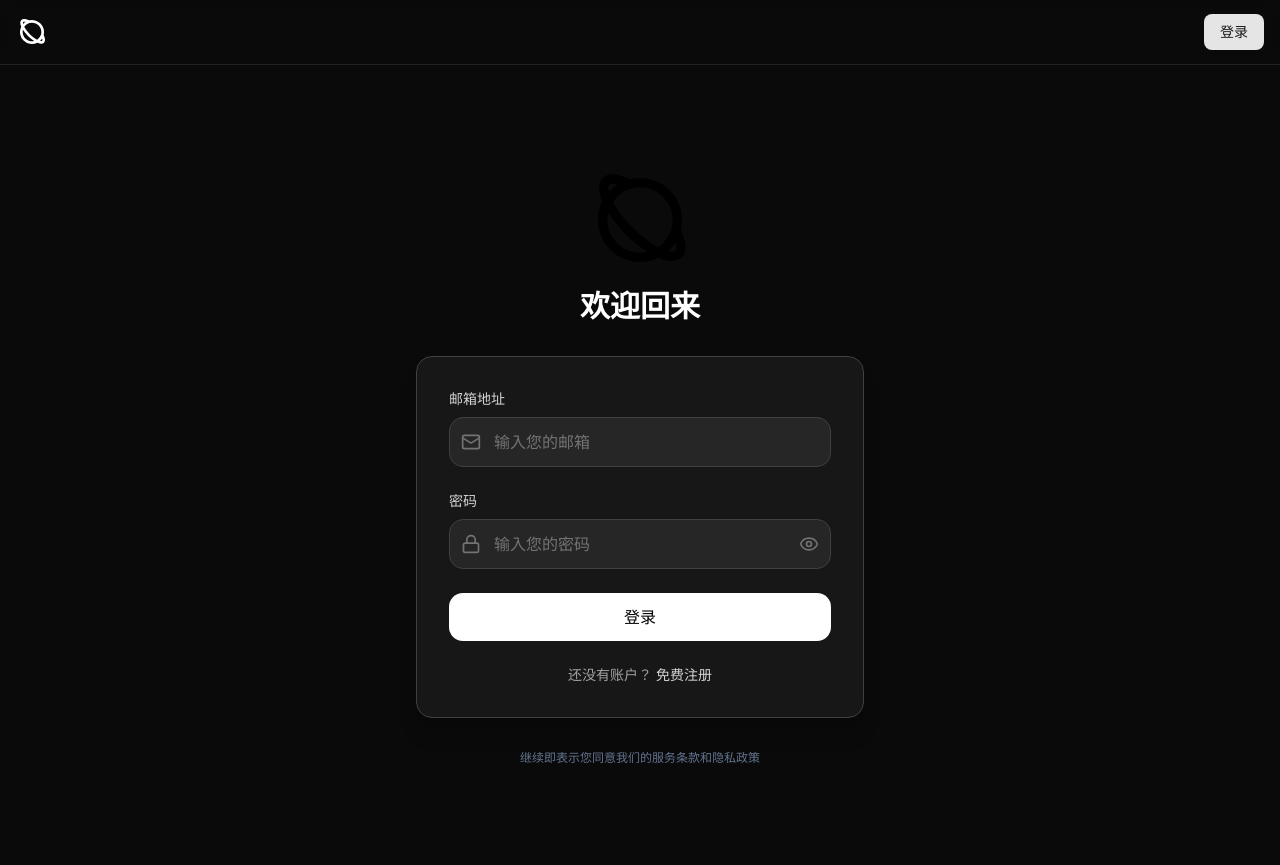
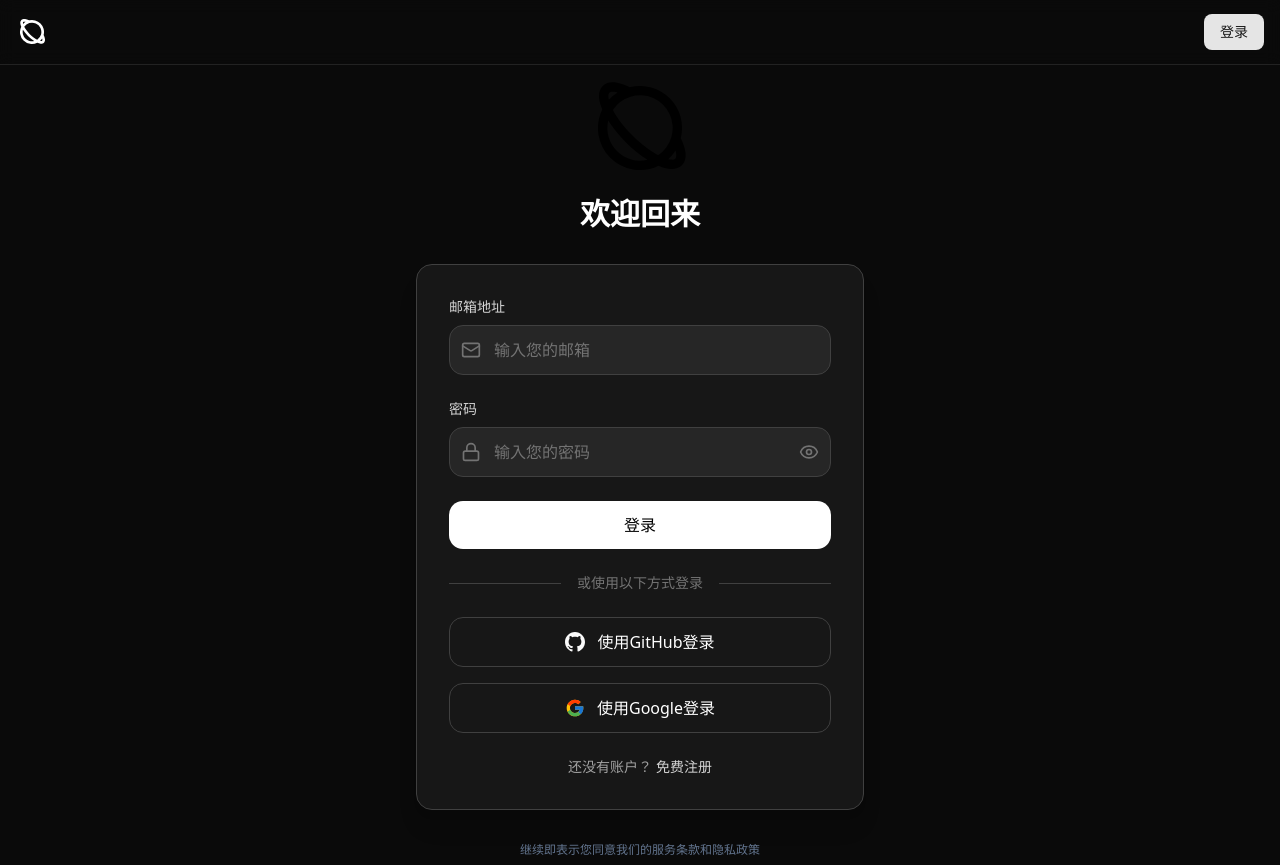
Before and after one commit to ChiosYang/TimeTracker, a Next.js app: page /login in a window 1280 px wide. Built offline with nearby package versions, Linux system fonts and the light colour scheme; no server answers.

Commit message:
添加了对与GIthub与Google的OAuth认证

```diff
--- a/app/(routes)/login/page.tsx
+++ b/app/(routes)/login/page.tsx
@@ -295,6 +295,33 @@
             </button>
           </form>
 
+          {/* Divider */}
+          <div className="my-6 flex items-center">
+            <div className="flex-grow border-t border-neutral-700"></div>
+            <span className="mx-4 flex-shrink text-sm text-neutral-500">
+              或使用以下方式登录
+            </span>
+            <div className="flex-grow border-t border-neutral-700"></div>
+          </div>
+
+          {/* Social Logins */}
+          <div className="space-y-4">
+            <button
+              onClick={() => signIn("github")}
+              className="w-full flex items-center justify-center gap-3 py-3 px-4 border border-neutral-700 rounded-xl hover:bg-neutral-800 transition-all duration-200 focus:outline-none focus:ring-2 focus:ring-neutral-500 focus:ring-offset-2 focus:ring-offset-neutral-900 transform hover:scale-[1.02] active:scale-[0.98]"
+            >
+              <svg xmlns="http://www.w3.org/2000/svg" width="20" height="20" viewBox="0 0 24 24" fill="currentColor"><path d="M12 0c-6.626 0-12 5.373-12 12 0 5.302 3.438 9.8 8.207 11.387.599.111.793-.261.793-.577v-2.234c-3.338.726-4.033-1.416-4.033-1.416-.546-1.387-1.333-1.756-1.333-1.756-1.089-.745.083-.729.083-.729 1.205.084 1.839 1.237 1.839 1.237 1.07 1.834 2.807 1.304 3.492.997.107-.775.418-1.305.762-1.604-2.665-.305-5.467-1.334-5.467-5.931 0-1.311.469-2.381 1.236-3.221-.124-.303-.535-1.524.117-3.176 0 0 1.008-.322 3.301 1.23.957-.266 1.983-.399 3.003-.404 1.02.005 2.047.138 3.006.404 2.291-1.552 3.297-1.23 3.297-1.23.653 1.653.242 2.874.118 3.176.77.84 1.235 1.911 1.235 3.221 0 4.609-2.807 5.624-5.479 5.921.43.372.823 1.102.823 2.222v3.293c0 .319.192.694.801.576 4.765-1.589 8.199-6.086 8.199-11.386 0-6.627-5.373-12-12-12z"/></svg>
+              <span className="font-medium text-white">使用GitHub登录</span>
+            </button>
+            <button
+              onClick={() => signIn("google")}
+              className="w-full flex items-center justify-center gap-3 py-3 px-4 border border-neutral-700 rounded-xl hover:bg-neutral-800 transition-all duration-200 focus:outline-none focus:ring-2 focus:ring-neutral-500 focus:ring-offset-2 focus:ring-offset-neutral-900 transform hover:scale-[1.02] active:scale-[0.98]"
+            >
+              <svg xmlns="http://www.w3.org/2000/svg" width="20" height="20" viewBox="0 0 48 48" fill="currentColor"><path fill="#FFC107" d="M43.611,20.083H42V20H24v8h11.303c-1.649,4.657-6.08,8-11.303,8c-6.627,0-12-5.373-12-12c0-6.627,5.373-12,12-12c3.059,0,5.842,1.154,7.961,3.039l5.657-5.657C34.046,6.053,29.268,4,24,4C12.955,4,4,12.955,4,24c0,11.045,8.955,20,20,20c11.045,0,20-8.955,20-20C44,22.659,43.862,21.35,43.611,20.083z"></path><path fill="#FF3D00" d="M6.306,14.691l6.571,4.819C14.655,15.108,18.961,12,24,12c3.059,0,5.842,1.154,7.961,3.039l5.657-5.657C34.046,6.053,29.268,4,24,4C16.318,4,9.656,8.337,6.306,14.691z"></path><path fill="#4CAF50" d="M24,44c5.166,0,9.86-1.977,13.409-5.192l-6.19-5.238C29.211,35.091,26.715,36,24,36c-5.202,0-9.619-3.317-11.283-7.946l-6.522,5.025C9.505,39.556,16.227,44,24,44z"></path><path fill="#1976D2" d="M43.611,20.083H42V20H24v8h11.303c-0.792,2.237-2.231,4.166-4.087,5.571l6.19,5.238C42.012,36.49,44,30.638,44,24C44,22.659,43.862,21.35,43.611,20.083z"></path></svg>
+              <span className="font-medium text-white">使用Google登录</span>
+            </button>
+          </div>
+
           {/* Switch Mode */}
           <div className="mt-6 text-center">
             <p className="text-neutral-400 text-sm">
--- a/app/api/init-db/route.ts
+++ b/app/api/init-db/route.ts
@@ -12,6 +12,7 @@
           email TEXT UNIQUE NOT NULL,
           name TEXT,
           image TEXT,
+          provider TEXT, -- 新增字段
           email_verified TIMESTAMPTZ,
           password_hash TEXT,
           created_at TIMESTAMPTZ DEFAULT NOW(),
--- a/auth.ts
+++ b/auth.ts
@@ -1,5 +1,7 @@
 import NextAuth from "next-auth"
 import Credentials from "next-auth/providers/credentials"
+import GitHub from "next-auth/providers/github"
+import Google from "next-auth/providers/google"
 import { neon } from "@neondatabase/serverless"
 
 const sql = neon(process.env.DATABASE_URL!)
@@ -17,6 +19,14 @@
 
 export const { handlers, auth, signIn, signOut } = NextAuth({
   providers: [
+    Google({
+      clientId: process.env.GOOGLE_CLIENT_ID,
+      clientSecret: process.env.GOOGLE_CLIENT_SECRET,
+    }),
+    GitHub({
+      clientId: process.env.GITHUB_CLIENT_ID,
+      clientSecret: process.env.GITHUB_CLIENT_SECRET,
+    }),
     Credentials({
       name: "credentials",
       credentials: {
@@ -108,6 +118,29 @@
     error: "/login"
   },
   callbacks: {
+    async signIn({ user, account }) {
+      if (account?.provider !== 'credentials') {
+        try {
+          const email = user.email;
+          if (!email) {
+            return false;
+          }
+          const existingUser = await sql`
+            SELECT id FROM users WHERE email = ${email}
+          `;
+          if (existingUser.length === 0) {
+            await sql`
+              INSERT INTO users (id, name, email, image, provider)
+              VALUES (${user.id}, ${user.name}, ${user.email}, ${user.image}, ${account.provider})
+            `;
+          }
+        } catch (error) {
+          console.error("OAuth signIn callback error:", error);
+          return false;
+        }
+      }
+      return true;
+    },
     async jwt({ token, user }) {
       if (user) {
         token.id = user.id
```
Also changed, not shown: error.txt, 1 other file (tests, documents, lock files or other folders).
